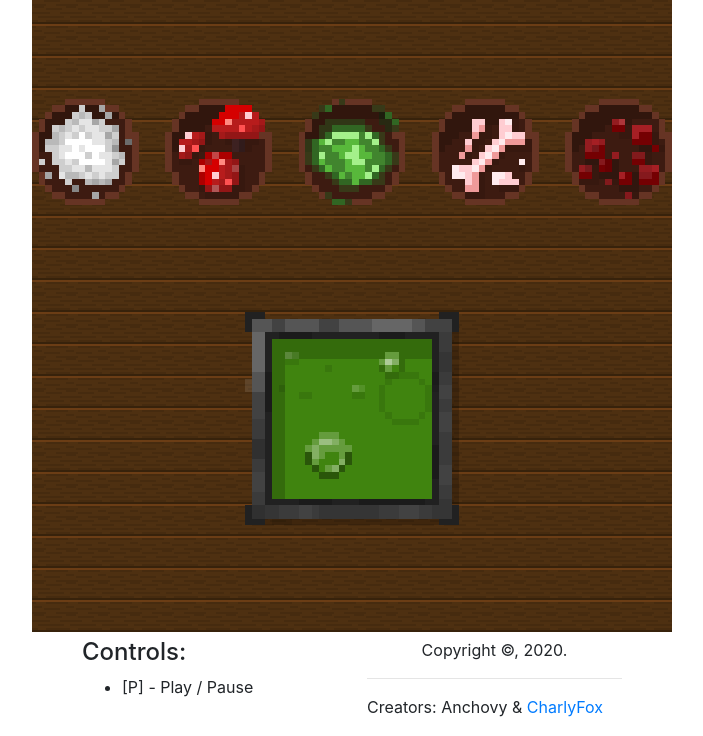
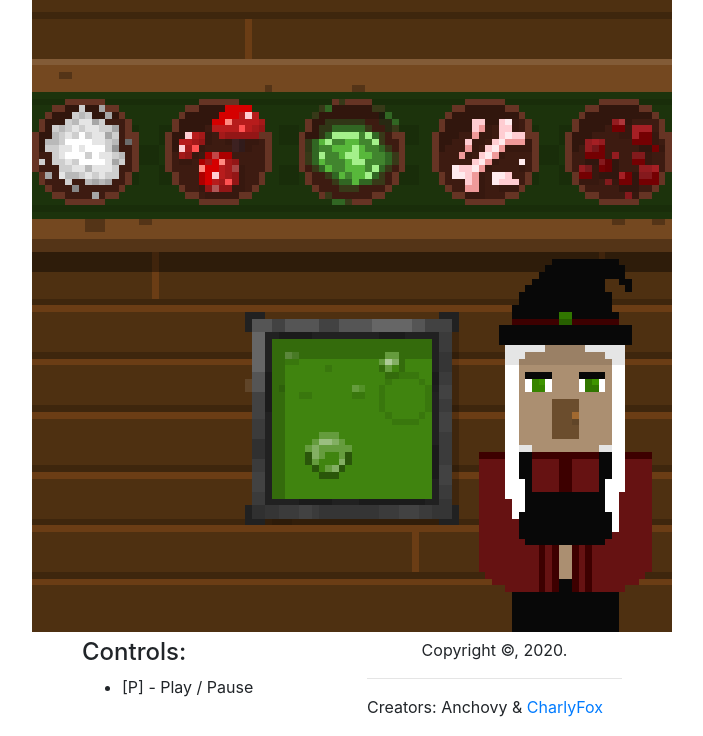
Before and after one commit to julialyadova/brewing, a plain HTML site: page index.html in a window 1280 px wide. Shown: the part 64-800 px from the top of the page, without its empty margins (288-991 px from the left). Drawn offline with nearby package versions, Linux system fonts and the light colour scheme.

Commit message:
bg and witch

```diff
--- a/script.js
+++ b/script.js
@@ -21,7 +21,9 @@ var sources =
     12:      './tex/one_slime.png',
     13:      './tex/one_bone.png',
     14:      './tex/one_warn.png',
-    circle: './tex/circle.png',
+    circle:  './tex/circle.png',
+    witch0:   './tex/witch_0.png',
+    witch1:   './tex/witch_1.png',
   };
 
 var images = {};
@@ -149,6 +151,9 @@ function getDirection(startX, startY, destX, destY)
   };
 }
 
+var witch = [];
+var witchFrame = 0;
+
 document.addEventListener("DOMContentLoaded", function ()
 {
 
@@ -168,6 +173,17 @@ document.addEventListener("DOMContentLoaded", function ()
         context.drawImage(images[cauldronFrame], cauldronX, cauldronY, scaleItem*2, scaleItem*2);
         cauldronFrame++;
 
+        if (witchFrame < 5)
+        {
+          context.drawImage(images.witch0, scaleItem*4, scaleItem*2, scaleItem*2, scaleItem*4);
+        } else if (witchFrame <= 10){
+          context.drawImage(images.witch1, scaleItem*4, scaleItem*2, scaleItem*2, scaleItem*4);
+          if (witchFrame == 10){
+            witchFrame = 0;
+          }
+        }
+        witchFrame++;
+
         //отрисовка ингридиентов
         for(var n = 5; n < 10; n++)
         {
@@ -176,5 +192,7 @@ document.addEventListener("DOMContentLoaded", function ()
 
         //отрисовка ингридиентов, летящих в котел
         AnimateFlyingIngredient();
+
+        context.drawImage(images.witch, scaleItem*4, scaleItem*2, scaleItem*2, scaleItem*4);
     }, 100);
 });
--- a/style.css
+++ b/style.css
@@ -2,6 +2,7 @@
 {
     width: 640px;
     height: 640px;
-    background: url('./tex/wood6.png') repeat;
+    background: url('./tex/bg.png');
+    background-size: 100% 100%;
     image-rendering: pixelated;
 }
```
Also changed, not shown: tex/bg.png (added), tex/witch_0.png (added), tex/witch_1.png (added), tex/witch_angry.png (added).
